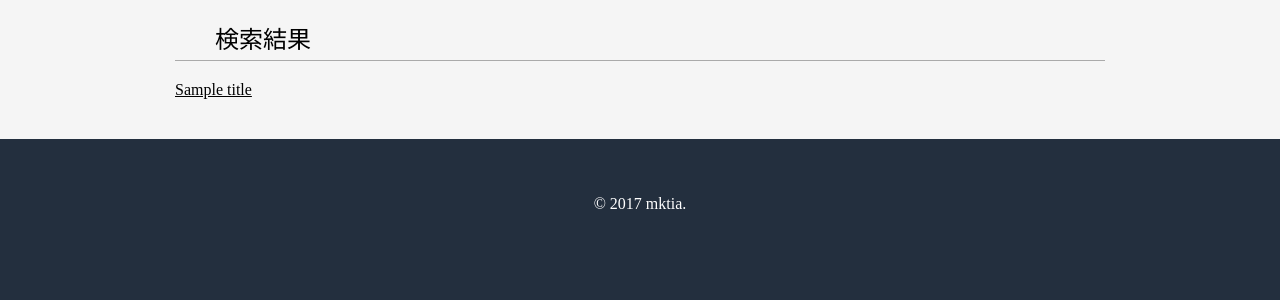
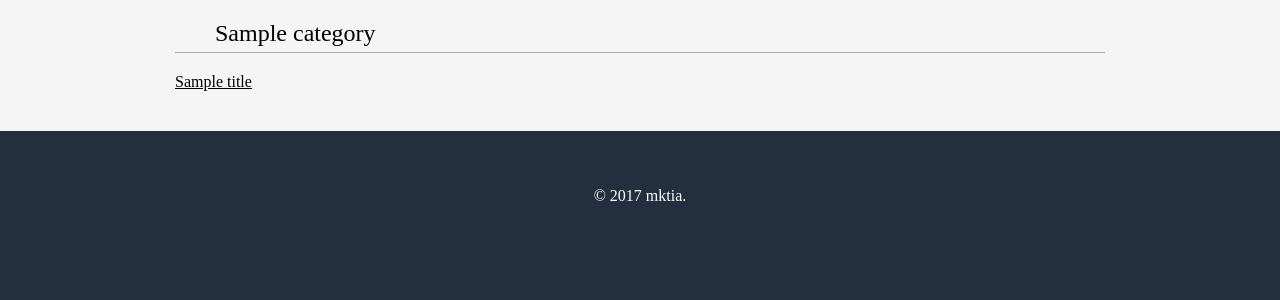
Before and after one commit to mktia/primevideo, a Flask app: template templates/result.html in a window 1280 px wide. Shown: the part 62-362 px from the top of the page. Run offline with Flask 2, Linux system fonts and the light colour scheme; the template is opened without the code that fills it: most values are stand-ins (such as "Sample title", 1, 10 or a date in 2020).

Commit message:
add category title

```diff
--- a/templates/result.html
+++ b/templates/result.html
@@ -6,7 +6,7 @@
     <![endif]-->
     <meta charset="utf-8">
     <meta name="viewport" content="width=device-width, initial-scale=1">
-    <title>{{info['name']}}</title>
+    <title>{{category}}|{{info['name']}}</title>
     <meta name="description" content="{{info['desc']}}">
     <meta name="author" content="mktia">
     <meta name="Keywords" content="Amazon Prime Video, 閲覧期間, 配信終了">
@@ -138,7 +138,7 @@
     </header>
     <div id="main">
         <section>
-            <h2>検索結果</h2>
+            <h2>{{category}}</h2>
             {% if list['num'] == 0 %}
             <p>プライム会員特典での視聴が終了する作品はありませんでした。</p>
             {% else %}
```
